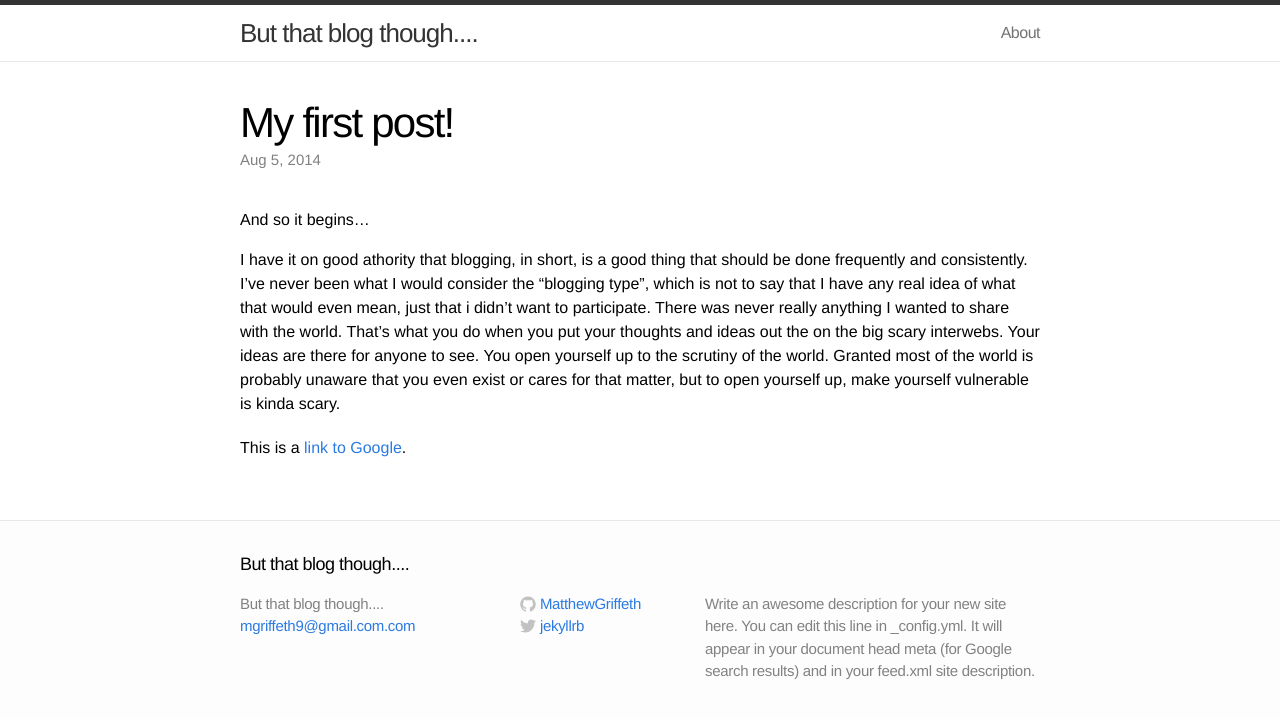
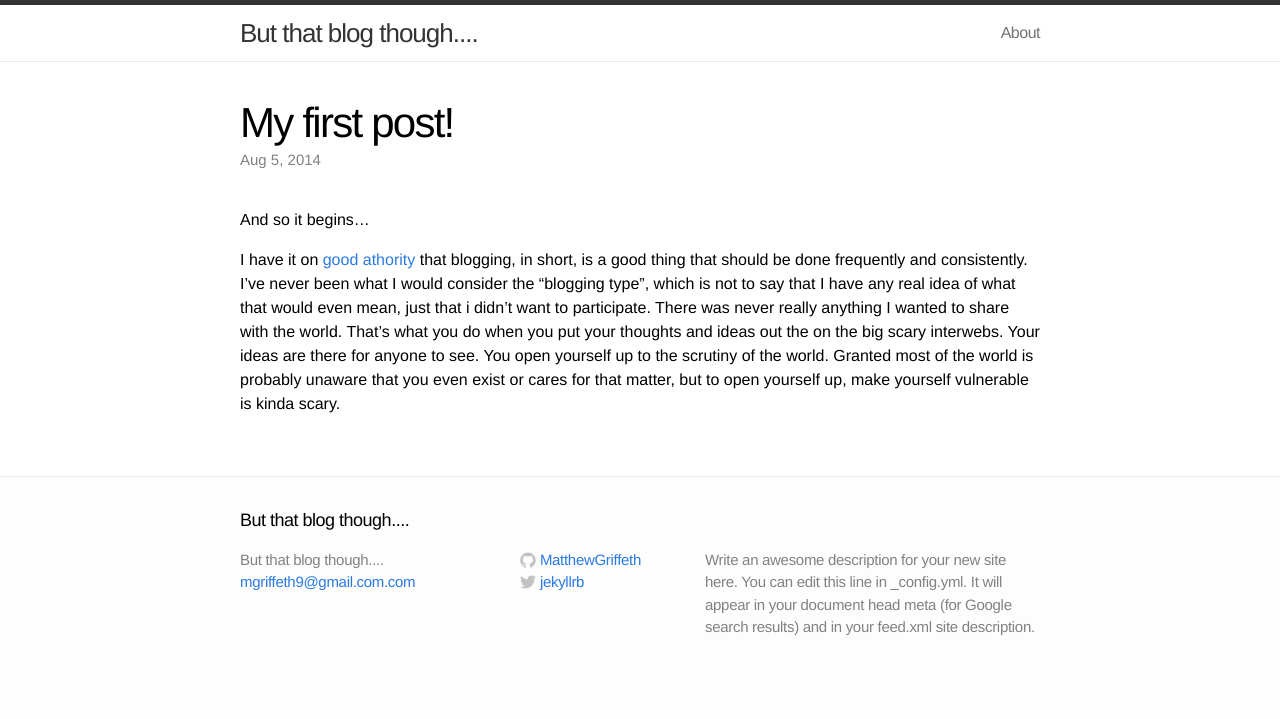
Before and after one commit to mgriffeth/mgriffeth.github.io, a Jekyll site: the page built from _posts/2014-08-05-my-first-post.md, in a window 1280 px wide. Shown: the top 719 px of the page. Built offline with Jekyll 4.4.1, drawn with Linux system fonts in a browser that asks for light colours.

Commit message:
link added

```diff
--- a/_posts/2014-08-05-my-first-post.md
+++ b/_posts/2014-08-05-my-first-post.md
@@ -7,13 +7,9 @@ categories: jekyll update
 And so it begins...
 =================
 
-  I have it on good athority that blogging, in short, is a good thing that should be done frequently and consistently.
+  I have it on [good athority](john.do) that blogging, in short, is a good thing that should be done frequently and consistently.
 I've never been what I would consider the "blogging type", which is not to say that I have any real idea of what that
 would even mean, just that i didn't want to participate. There was never really anything I wanted to share with the
 world. That's what you do when you put your thoughts and ideas out the on the big scary interwebs.
 Your ideas are there for anyone to see. You open yourself up to the scrutiny of the world. Granted most of the world is probably
 unaware that you even exist or cares for that matter, but to open yourself up, make yourself vulnerable is kinda scary.
-
-
-
-This is a [link to Google](http://google.com).
```
